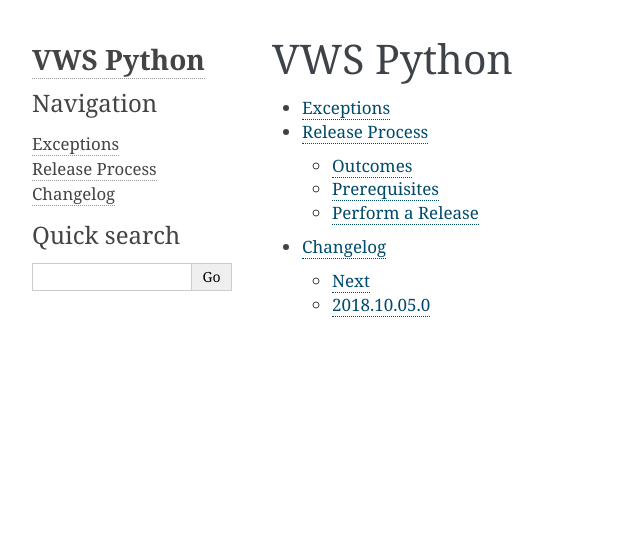
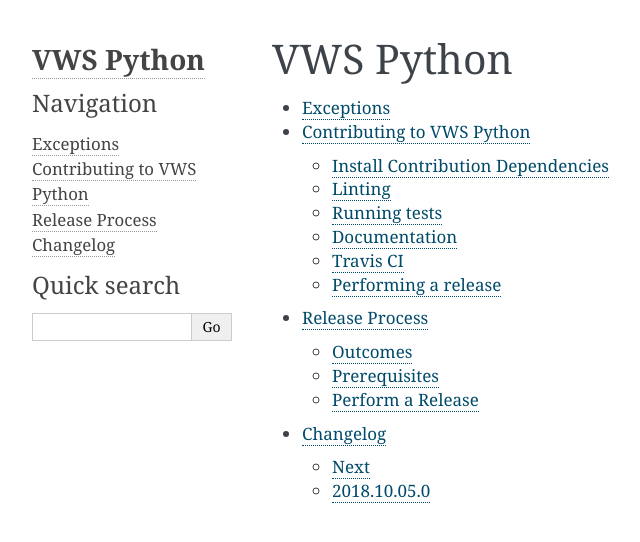
Before and after one commit to VWS-Python/vws-python, a Sphinx documentation site: the page built from docs/source/index.rst, in a window 1280 px wide. Shown: the top 542 px of the page, without its empty margins (148-788 px from the left). Built offline with Sphinx 7.4.7, drawn with Linux system fonts in a browser that asks for light colours.

Commit message:
Sphinxify docs

```diff
--- a/CONTRIBUTING.rst
+++ b/docs/source/contributing.rst
@@ -69,9 +69,9 @@
 ---------
 
 Tests are run on Travis CI.
-The configuration for this is in ``.travis.yml``.
+The configuration for this is in :file:`.travis.yml`.
 
 Performing a release
 --------------------
 
-See release process in the full documentation.
+See :doc:`release-process`.
--- a/docs/source/index.rst
+++ b/docs/source/index.rst
@@ -5,5 +5,6 @@
    :maxdepth: 3
 
    exceptions
+   contributing
    release-process
    changelog
```
